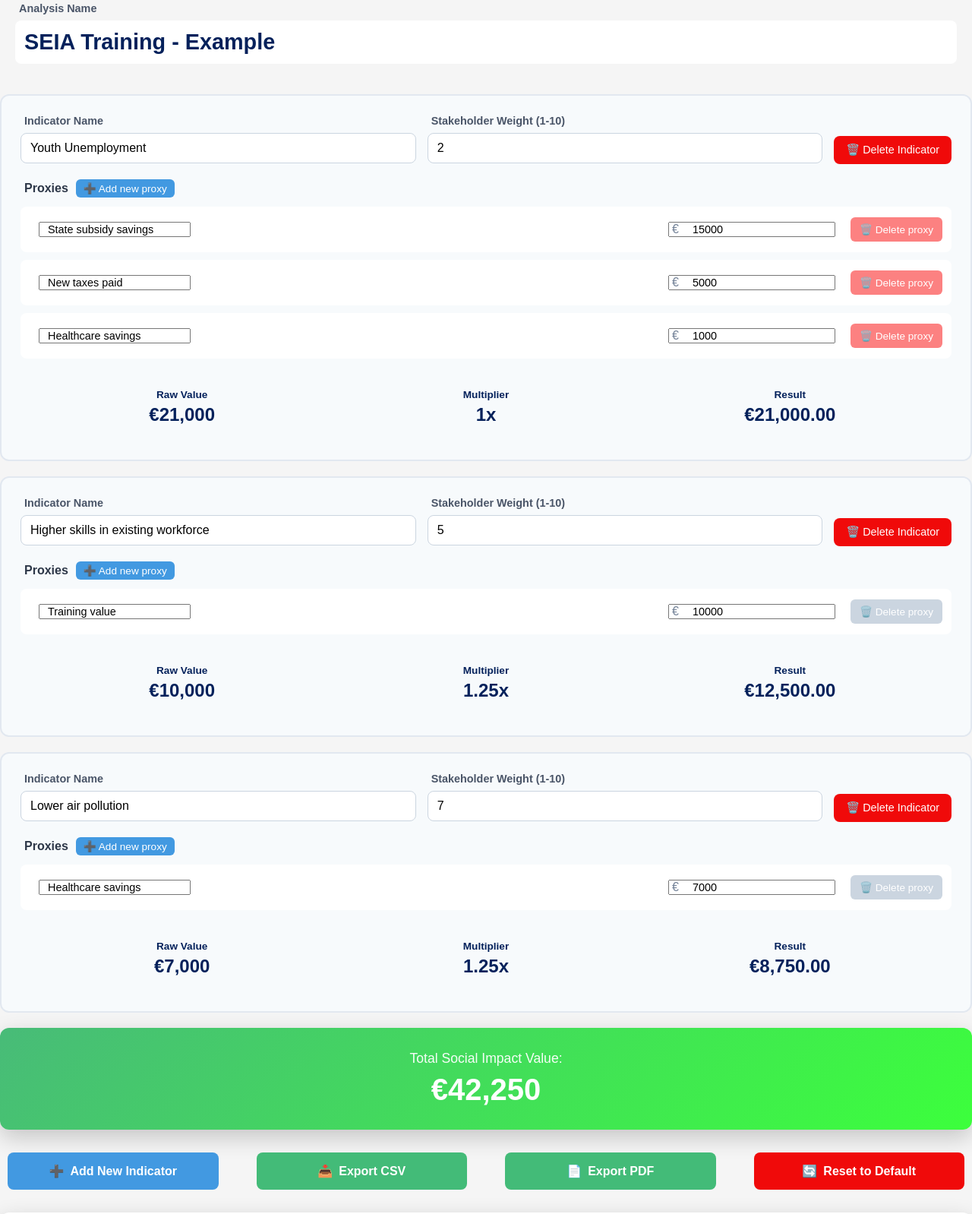
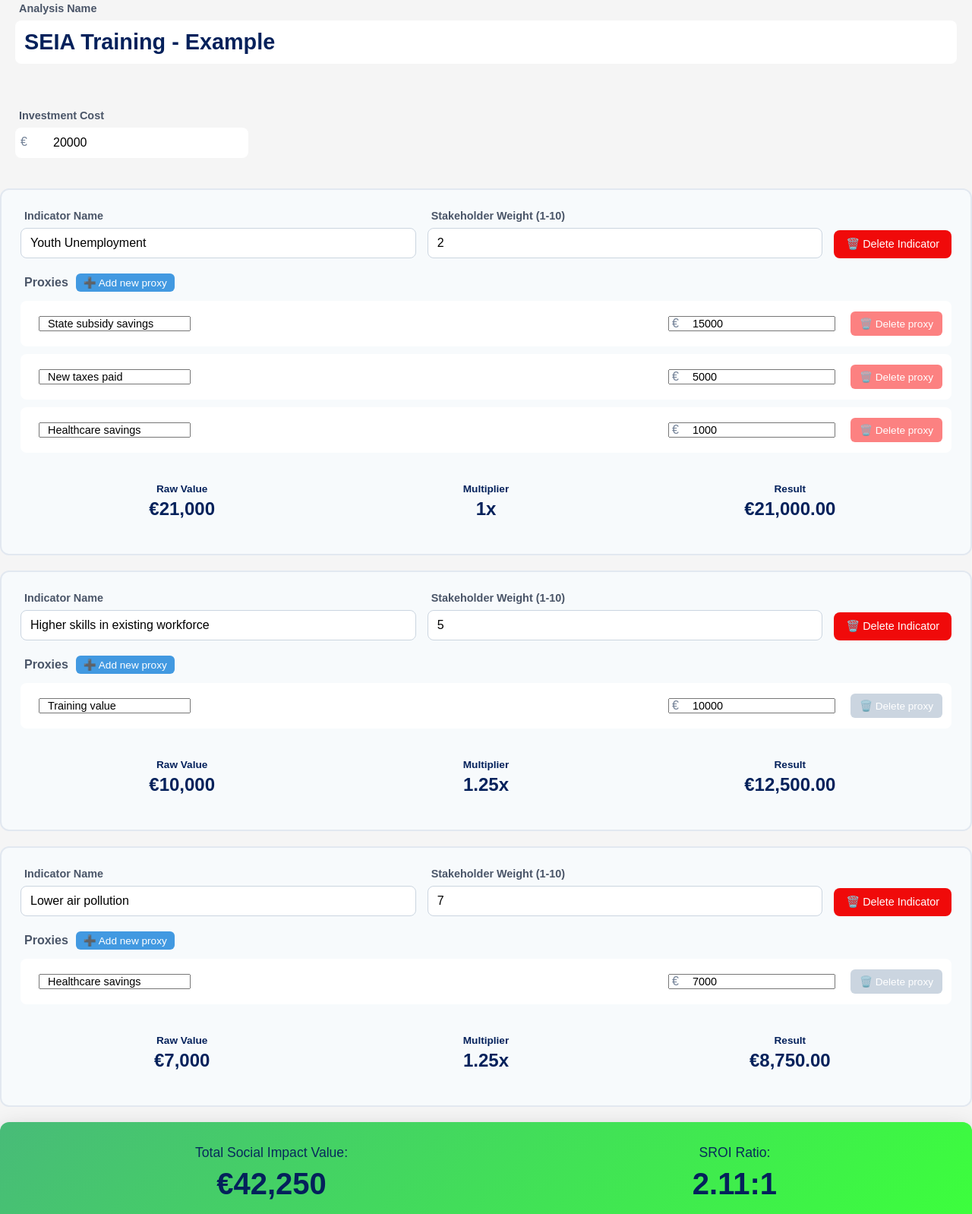
Before and after one commit to LorenzoCane/DBL_REFORMERS_Training, a plain HTML site: page index.html in a window 1280 px wide. Shown: the part 177-1775 px from the top of the page at 76% size. Drawn offline with Linux system fonts and the light colour scheme.

Commit message:
Add Investment cost and SROI calculation

```diff
--- a/REFORMERS_script.js
+++ b/REFORMERS_script.js
@@ -9,6 +9,7 @@ const addIndicatorBtn = document.querySelector(".addIndicatorBtn");
 const defaultBtn = document.querySelector(".defaultBtn");
 
 const projectTitleInput = document.querySelector(".projectTitleInput");
+const investmentCost = document.querySelector('#investmentValue');
 
 //Default Example
 const defaultSetup = [
@@ -43,7 +44,7 @@ const defaultSetup = [
 
 var indicators = JSON.parse(JSON.stringify(defaultSetup));
 
-var projectName = 'SEIA_Training'
+var projectName = projectTitleInput.value;
 //=========================================================
 //FUNCTIONS
 
@@ -69,10 +70,12 @@ function createElement(tag, className, content) {
     return element;
 }
 
-function updateProjectTitle(newName) {
-    projectName = newName;
-    return 0;
+function updateInvestmentCost(value) {
+    let checkedValue = Math.max(1, parseInt(value));
+    investmentCost.value = checkedValue;
+    renderAll();
 }
+
 //--------------------------------------------------------
 // LOGIC IMPLEMENTATION
 
@@ -110,7 +113,12 @@ function getTotalImpact() {
     return impact;
 }
 
-//SROI calculation (to be done)
+//SROI calculation
+function calculateSROI() {
+    var totalImpact = getTotalImpact();
+
+    return totalImpact / investmentCost.value;
+}
 
 //--------------------------------------------------------
 //Indicators Functions
@@ -354,16 +362,27 @@ function renderIndicators() {
     });
 }
 
-//Update total impact
+//Update total impact & SROI as a consecuence => SROI update all the time
 function renderTotalImpact() {
     var totalElement = document.querySelector('.impactValue');
-    totalElement.textContent = '€' + getTotalImpact().toLocaleString('en-US', {
+    var totalImpact = getTotalImpact();
+
+    //Impact
+    totalElement.textContent = '€' + totalImpact.toLocaleString('en-US', {
         minimumFractionDigits: 0,
         maximumFractionDigits: 0
     });
+
+    //SROI
+    var sroi = calculateSROI();
+    console.log(sroi);
+    var sroiElement = document.getElementById('SROIValue');
+    sroiElement.textContent = sroi.toFixed(2) + ':1';
+
 }
 
 function renderAll() {
+    document.title = projectName;
     renderIndicators();
     renderTotalImpact();
 }
@@ -435,6 +454,12 @@ exportPDFBtn.addEventListener("click", exportToPDF);
 //Change title
 projectTitleInput.addEventListener("change", (e) => {
     projectName = e.target.value;
+    renderAll();
+});
+
+//Change investment cost
+investmentCost.addEventListener("change", function (e) {
+    updateInvestmentCost(e.target.value);
 });
 
 //=========================================================
--- a/REF_syle.css
+++ b/REF_syle.css
@@ -100,6 +100,46 @@ h1 {
     border-color: #04215b;
 }
 
+.investment {
+    display: flex;
+    flex-direction: column;
+    margin-bottom: 20px;
+    padding: 20px;
+}
+
+.investment label {
+    margin-bottom: 8px;
+    font-size: 0.9em;
+    padding-left: 5px;
+    color: #4a5568;
+    font-weight: 600;
+}
+
+.investment input {
+    font-size: 1em;
+    border: 2px solid transparent;
+    padding: 9px 48px;
+    border-radius: 8px;
+    font-size: 1em;
+    transition: border-color 0.3s;
+}
+
+.investment input:focus {
+    outline: none;
+    border-color: #04215b;
+    box-shadow: 0 0 0 3px rgba(66, 153, 225, 0.1);
+}
+
+#investmentUnit {
+    content: '€';
+    position: absolute;
+    left: 12px;
+    padding: 10px 15px;
+    color: #718096;
+    z-index: 1;
+}
+
+
 .multipliersInfo {
     background-color: azure;
     background: azure;
@@ -157,6 +197,7 @@ h3 {
 
 .indicatorHeader {
     display: flex;
+    align-items: center;
     gap: 15px;
     margin-bottom: 20px;
 }
@@ -210,7 +251,7 @@ h3 {
 }
 
 .proxiesSection h4 {
-    color: #2d3748;
+    color: #4a5568;
     margin-bottom: 12px;
     display: flex;
     align-items: center;
@@ -408,25 +449,34 @@ h3 {
     background: #38a169;
 }
 
-.totalImpact {
+.impactSROI {
+    display: flex;
+    justify-content: space-around;
     background: linear-gradient(135deg, #48bb78 0%, #3cff3c 100%);
-    color: white;
-    justify-content: center;
-    align-items: center;
-    text-align: center;
+    color: #04215b;
     padding: 30px;
     border-radius: 12px;
     box-shadow: 0 10px 30px rgba(0, 0, 0, 0.2);
     margin-bottom: 20px;
 }
 
-.impactLabel {
+.totalImpact,
+.SROI {
+    justify-content: center;
+    align-items: center;
+    text-align: center;
+
+}
+
+.impactLabel,
+.SROILabel {
     font-size: 1.1em;
     opacity: 0.95;
     margin-bottom: 8px;
 }
 
-.impactValue {
+.impactValue,
+#SROIValue {
     font-size: 2.5em;
     font-weight: bold;
 }
@@ -461,7 +511,7 @@ h3 {
     background: #04215b;
     display: flex;
     flex-direction: column;
-    justify-content: left;
+    justify-content: center;
     padding: 15px 10px;
     color: white;
     font-size: small;
--- a/index.html
+++ b/index.html
@@ -25,16 +25,31 @@
 
     <div class="projectTitleSec">
         <label class="projectTitleLabel">Analysis Name</label>
-        <input type="text" id="projectTitle" class="projectTitleInput" placeholder="Analisys Name"
+        <input type="text" id="projectTitle" class="projectTitleInput" placeholder="Type analysis name"
             value="SEIA Training - Example">
+    </div>
+
+    <div class="investment">
+        <label>Investment Cost</label>
+        <div class="investmentValue">
+            <span id="investmentUnit">€</span>
+            <input type="number" id="investmentValue" placeholder="Insert investment cost" value=20000 min=0>
+        </div>
     </div>
 
     <div class="indicatorsContainer">
     </div>
 
-    <div class="totalImpact">
-        <div class="impactLabel">Total Social Impact Value:</div>
-        <div class="impactValue">EUR 0.00</div>
+    <div class="impactSROI">
+        <div class="totalImpact">
+            <div class="impactLabel">Total Social Impact Value:</div>
+            <div class="impactValue">EUR 0.00</div>
+        </div>
+
+        <div class="SROI">
+            <div class="SROILabel">SROI Ratio:</div>
+            <div id="SROIValue">0.00:1</div>
+        </div>
     </div>
 
     <div class="finalBtn">
@@ -58,9 +73,11 @@
         <p>
             This tool helps you calculate Social and Environmental Impact Assessment (SEIA) and Social Return on
             Investment (SROI).
-            Add indicators relevant to the project, define proxies with monetary values, and assign stakeholder weights
+            Add indicators relevant to the project, define proxies with monetary values, and assign stakeholder
+            weights
             (1-10) to
-            prioritize different impacts. The multiplier system ensures that higher-priority stakeholder concerns
+            prioritize different impacts. The multiplier system ensures that higher-priority stakeholder
+            concerns
             receive appropriate weighting
             in the final impact calculation.
 
@@ -80,7 +97,8 @@
                     src="img/logo-eu.svg">
             </p>
             <p class="euFundedLabel">
-                This project has received funding from the European Union’s research and innovation programme Horizon
+                This project has received funding from the European Union’s research and innovation programme
+                Horizon
                 Europe under the grant agreement No.101136211
             </p>
         </div>
```
